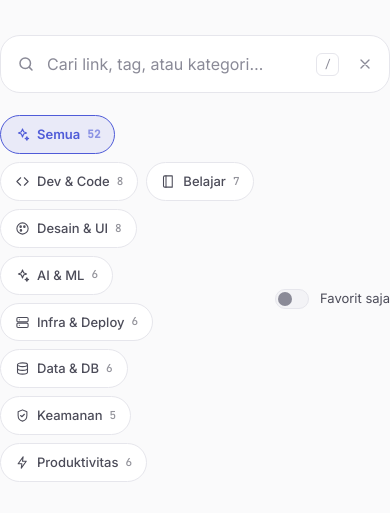
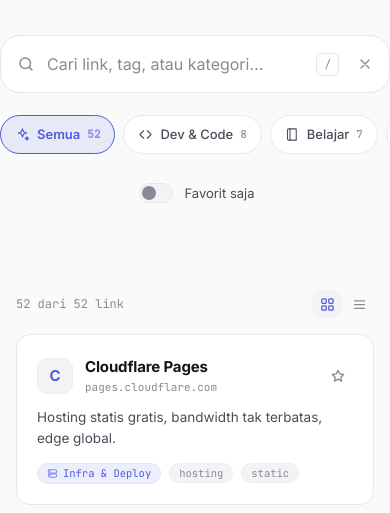
Before and after one commit to uukinaulf/rndmzrv2, a plain HTML site: page index.html in a window 390 px wide. Shown: the part 331-844 px from the top of the page. Drawn offline with Linux system fonts and the light colour scheme.

Commit message:
UI: chips kategori scroll horizontal di mobile, toggle full-width

```diff
--- a/assets/style.css
+++ b/assets/style.css
@@ -148,11 +148,10 @@
 
 /* ---- filters ---- */
 .filters { display: flex; align-items: center; gap: 14px; flex-wrap: wrap; margin-top: 22px; }
-.chips { display: flex; gap: 8px; flex-wrap: wrap; flex: 1; min-width: 0; }
-.chip {
+.chips { display: flex; gap: 8px; flex-wrap: wrap; flex: 1; min-width: 0; }.chip {
   display: inline-flex; align-items: center; gap: 7px; padding: 8px 14px; cursor: pointer;
   background: var(--surface); border: 1px solid var(--line); border-radius: var(--r-full);
-  font-size: 13px; font-weight: 500; color: var(--fg-soft); white-space: nowrap;
+  font-size: 13px; font-weight: 500; color: var(--fg-soft); white-space: nowrap; flex: none;
   transition: color var(--dur), border-color var(--dur), background var(--dur);
 }
 .chip svg { width: 15px; height: 15px; }
@@ -167,6 +166,20 @@
 .toggle input:checked { background: color-mix(in oklab, var(--accent) 20%, transparent); border-color: var(--accent); }
 .toggle input:checked::after { transform: translateX(14px); background: var(--accent); }
 .toggle:hover { color: var(--fg); }
+
+/* ---- filters : mobile ---- */
+@media (max-width: 640px) {
+  .filters { align-items: stretch; gap: 10px; }
+  .chips {
+    display: flex; flex-wrap: nowrap; overflow-x: auto; -webkit-overflow-scrolling: touch;
+    scroll-snap-type: x proximity; padding-bottom: 6px; scrollbar-width: none; width: 100%;
+  }
+  .chips::-webkit-scrollbar { display: none; }
+  .chip { scroll-snap-align: start; }
+  .toggle { width: 100%; justify-content: center; padding: 10px 0; }
+  .toggle input { flex: none; }
+}
+
 
 /* ---- result bar ---- */
 .result-bar { display: flex; align-items: center; justify-content: space-between; gap: 12px; padding: 40px 0 16px; }
```
